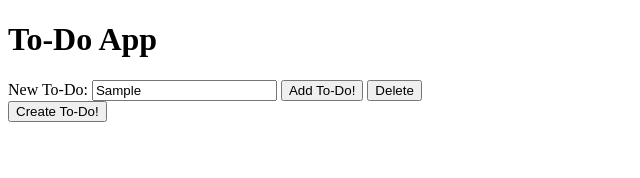
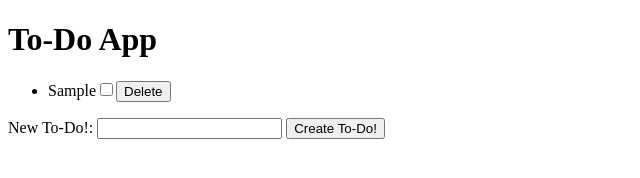
Before and after one commit to enigmatic-groot/to-do-app, a plain HTML site: page index.html in a window 1280 px wide. Both pictures are taken after typing "Sample" into the empty fields and a click on the button "Create To-Do!". Shown: the whole page, without its empty margins (0-640 px from the left). Drawn offline with Linux system fonts and the light colour scheme.

Commit message:
To-Do-assignment8-delete-callback

```diff
--- a/app.js
+++ b/app.js
@@ -1,54 +1,82 @@
+//build function that will control everything
 function onReady() {
+  let id = 0;
+  //Creates and houses the current state of to-do list
   let toDos = [];
+  //This accesses the HTML form element
+  const addToDoForm = document.getElementById('addToDoForm');
+  //Build function that creates/adds list items.
   function createNewToDo() {
-    if (!newToDoText.value) {return; }
-  toDos.push({
+    //This accesses the HTML input element
+    const newToDoText = document.getElementById('newToDoText');
+    //Avoid submission of empty To-Do items. Prevent this by executing a return
+    //if the value for newToDoText is falsy.
+    if (!newToDoText.value) {
+      return;
+    }
+    //Adds new item to the toDos array
+    toDos.push ({
       title: newToDoText.value,
-    complete: false
+      complete: false,
+      id : id
     });
+    id++;
+    //Clears the text in the form input field so user doesn't need to
+    //Initialize before the forEach function.
     newToDoText.value = '';
-
-  renderTheUI(toDos);
+    renderTheUI();
   }
 
-function renderTheUI() {
+  //callback function that compares the id of each item in the to-do list with the id parameter
+  function destroyDelete (id) {
+    toDos = toDos.filter(item => item.id !== id); //<-- Each Todo item in the todo list !== ID reference parameter.
+
+
+    renderTheUI();
+  }
+  //Visual element of To-Do list
+  function renderTheUI (){
     const toDoList = document.getElementById('toDoList');
+
     toDoList.textContent = '';
-  toDos.forEach(function(toDo) {
+    //Parts of the to do item
+    toDos.forEach(function(toDo){
+      //Create a new Li
+      const newLi = document.createElement('li')
+      //Create a new input
+      const checkbox = document.createElement('input');
+      //Create a new deleteButton
+      const deleteButton =  document.createElement('button');
+      //Set the inputs type to checkbox
+      checkbox.type = 'checkbox';
 
-    const newLi = document.createElement('li');
-
-    const checkbox = document.createElement('input');
-    checkbox.type = "checkbox";
-
-    const title = document.createElement('span');
+      deleteButton.type = 'button';
+      //Labels delete button with text.
+      deleteButton.textContent = 'Delete';
 
       newLi.textContent = toDo.title;
 
       toDoList.appendChild(newLi);
       newLi.appendChild(checkbox);
+      //Append the deleteButton to each newLi
+      newLi.appendChild(deleteButton);
+    //deleteButton Uses specific ID to find and remove the To-Do from the array.
+    deleteButton.addEventListener('click', event => {
+     destroyDelete(toDo.id);//<---deleteButton specific ID input.
+    });
+
     });
   }
-
+  //Event Listener - catches 'submit', prevents page reload,
+  // and invokes the function createNewToDo
+//Use the submit event of the form element.
   addToDoForm.addEventListener('submit', event => {
     event.preventDefault();
     createNewToDo();
-
   });
-
- renderTheUI(toDos);
+  renderTheUI();
 }
-//The HTML form, so that we can create a new to-do when the user submits the form.
-  const addToDoForm = document.getElementById('addToDoForm')
-//The text input, so that we can get the text for the title of each to-do.
-  const newToDoText = document.getElementById('newToDoText')
-//The todo list itself so we can re-render it when we add or remove todo items.
-const toDoList = document.getElementById('toDoList')
-
-
-
 
 window.onload = function() {
   onReady();
-
 };
--- a/index.html
+++ b/index.html
@@ -11,15 +11,14 @@
       <ul id="toDoList">
 
       </ul>
-      <label for="newToDoText">New To-Do:</label>
+      <label for="newToDoText">New To-Do!:</label>
       <input id="newToDoText" type="text">
 
-      <button type="submit">Add To-Do!</button>
-      <button id="deleteToDo">Delete</button>
+      <button type="submit">Create To-Do!</button>
+
     </form>
 
-      <button type="submit">Create To-Do!</button>
-    </form>
+
 
 
     <script src="app.js"></script>
```
Lines whose indentation alone changed are shown as unchanged.
